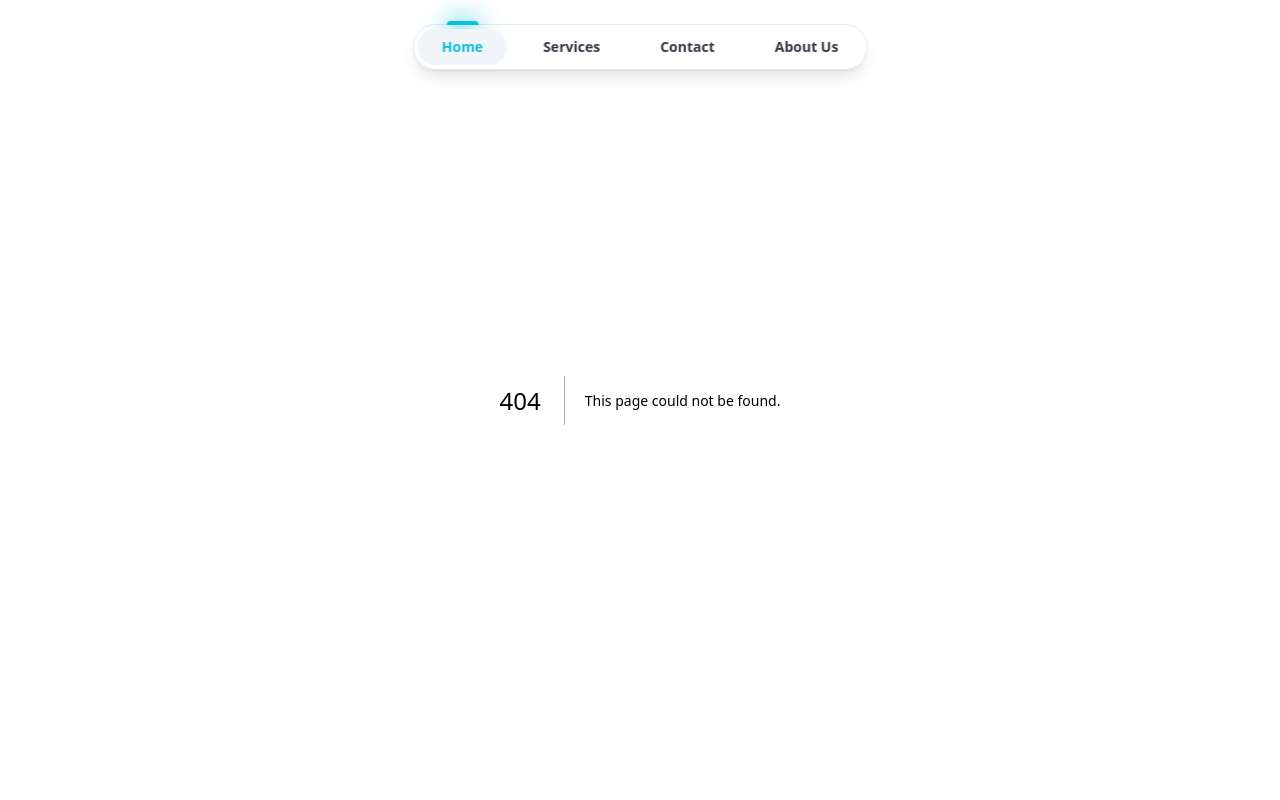
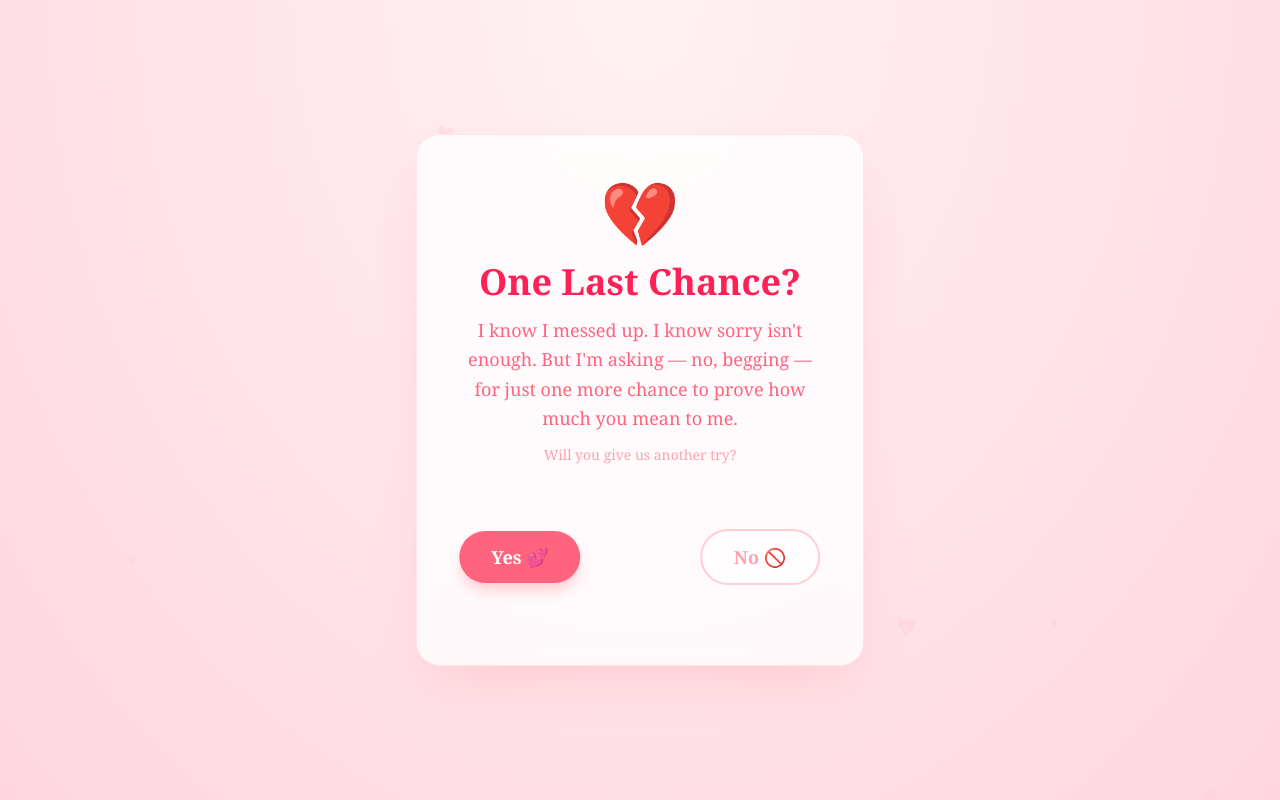
Before and after one commit to katriyam/katriyam-portfolio-v2, a Next.js app: page /one-last-chance in a window 1280 px wide. Before the commit this address had no page. Shown: the top 800 px of the page. Built offline with nearby package versions, Linux system fonts and the light colour scheme.

Commit message:
Add test page

```diff
--- /dev/null
+++ b/app/(marketing)/layout.tsx
@@ -0,0 +1,12 @@
+import { NavigationMenu } from '@/components/nav-menu'
+import { Footer } from '@/components/footer-section'
+
+export default function Layout({ children }: { children: React.ReactNode }) {
+  return (
+    <>
+      <NavigationMenu />
+      {children}
+      <Footer />
+    </>
+  )
+}
--- /dev/null
+++ b/app/api/yes/route.ts
@@ -0,0 +1,11 @@
+import { NextResponse } from 'next/server'
+
+export async function POST() {
+  const time = new Date().toLocaleTimeString()
+  console.log('\n💖 ================================= 💖')
+  console.log(`   SHE SAID YES!! 🎉🎉🎉`)
+  console.log(`   Time: ${time}`)
+  console.log('💖 ================================= 💖\n')
+
+  return NextResponse.json({ ok: true })
+}
--- a/app/layout.tsx
+++ b/app/layout.tsx
@@ -1,18 +1,16 @@
-import type { Metadata } from "next";
-import "./globals.css";
-import { ThemeProvider } from "@/components/theme-provider";
-import { NavigationMenu } from "@/components/nav-menu";
-import { Footer } from "@/components/footer-section";
+import type { Metadata } from 'next'
+import './globals.css'
+import { ThemeProvider } from '@/components/theme-provider'
 
 export const metadata: Metadata = {
-  title: "Katriyam",
-  description: "Grow your business with Katriyam",
-};
+  title: 'Katriyam',
+  description: 'Grow your business with Katriyam',
+}
 
 export default function RootLayout({
   children,
 }: Readonly<{
-  children: React.ReactNode;
+  children: React.ReactNode
 }>) {
   return (
     <html lang="en" suppressHydrationWarning>
@@ -23,11 +21,11 @@ export default function RootLayout({
           enableSystem
           disableTransitionOnChange
         >
-          <NavigationMenu />
+          {/* <NavigationMenu /> */}
           {children}
-          <Footer />
+          {/* <Footer /> */}
         </ThemeProvider>
       </body>
     </html>
-  );
+  )
 }
--- /dev/null
+++ b/app/one-last-chance/page.tsx
@@ -0,0 +1,241 @@
+'use client'
+
+import { useState, useRef, useCallback } from 'react'
+
+export default function LastChancePage() {
+  const [noPosition, setNoPosition] = useState({ x: 0, y: 0 })
+  const [yesClicked, setYesClicked] = useState(false)
+  const [noAttempts, setNoAttempts] = useState(0)
+  const containerRef = useRef<HTMLDivElement>(null)
+  const noButtonRef = useRef<HTMLButtonElement>(null)
+
+  const moveNoButton = useCallback(() => {
+    const container = containerRef.current
+    const noButton = noButtonRef.current
+    if (!container || !noButton) return
+
+    const containerRect = container.getBoundingClientRect()
+    const buttonW = noButton.offsetWidth
+    const buttonH = noButton.offsetHeight
+
+    const maxX = containerRect.width - buttonW
+    const maxY = containerRect.height - buttonH
+
+    // Get current absolute position of the button within the container
+    const currentX = noPosition.x
+    const currentY = noPosition.y
+
+    // Try random positions, avoiding current location
+    let newX: number, newY: number
+    let attempts = 0
+    do {
+      newX = Math.random() * maxX - maxX / 2
+      newY = Math.random() * maxY - maxY / 2
+      attempts++
+    } while (
+      attempts < 20 &&
+      Math.abs(newX - currentX) < 80 &&
+      Math.abs(newY - currentY) < 40
+    )
+
+    // Clamp to container bounds (relative to center)
+    newX = Math.max(-maxX / 2, Math.min(maxX / 2, newX))
+    newY = Math.max(-maxY / 2, Math.min(maxY / 2, newY))
+
+    setNoPosition({ x: newX, y: newY })
+    setNoAttempts((prev) => prev + 1)
+  }, [noPosition])
+
+  const handleYes = async () => {
+    await fetch('/api/yes', { method: 'POST' })
+    setYesClicked(true)
+  }
+
+  const messages = [
+    'Are you sure? 🥺',
+    'Think again...',
+    'Please reconsider 💔',
+    "Don't do this...",
+    'Come on... 😢',
+    'Last warning! 😭',
+    'Pretty please? 🙏',
+    "My heart can't take it!",
+  ]
+
+  if (yesClicked) {
+    return (
+      <div className="min-h-screen flex flex-col items-center justify-center bg-rose-50 px-4">
+        <div className="text-center animate-bounce-in">
+          <div className="text-7xl mb-6">🥰</div>
+          <h1
+            className="text-4xl font-bold text-rose-500 mb-4"
+            style={{ fontFamily: "'Georgia', serif" }}
+          >
+            She said YES!
+          </h1>
+          <p
+            className="text-rose-400 text-lg max-w-sm mx-auto"
+            style={{ fontFamily: "'Georgia', serif" }}
+          >
+            I knew you still cared. Let&apos;s make this work, together. 💕
+          </p>
+          <div className="mt-8 flex justify-center gap-2 text-3xl">
+            {'❤️❤️❤️'.split('').map((heart, i) => (
+              <span
+                key={i}
+                className="inline-block"
+                style={{
+                  animation: `heartPop 0.5s ease ${i * 0.15}s both`,
+                }}
+              >
+                {heart}
+              </span>
+            ))}
+          </div>
+        </div>
+
+        <style>{`
+          @keyframes heartPop {
+            0% { transform: scale(0); opacity: 0; }
+            60% { transform: scale(1.3); }
+            100% { transform: scale(1); opacity: 1; }
+          }
+        `}</style>
+      </div>
+    )
+  }
+
+  return (
+    <div
+      className="min-h-screen flex flex-col items-center justify-center bg-rose-50 px-4 py-12 overflow-hidden"
+      style={{
+        background:
+          'radial-gradient(ellipse at top, #fff1f4 0%, #ffe4ea 50%, #ffd6e0 100%)',
+      }}
+    >
+      {/* Floating hearts background */}
+      <div className="fixed inset-0 pointer-events-none overflow-hidden">
+        {[...Array(8)].map((_, i) => (
+          <div
+            key={i}
+            className="absolute text-rose-200 select-none"
+            style={{
+              left: `${10 + i * 12}%`,
+              fontSize: `${14 + (i % 3) * 10}px`,
+              animation: `floatUp ${4 + (i % 3)}s ease-in-out ${i * 0.7}s infinite`,
+              opacity: 0.4,
+            }}
+          >
+            ♥
+          </div>
+        ))}
+      </div>
+
+      {/* Card */}
+      <div className="relative z-10 bg-white/80 backdrop-blur-sm rounded-3xl shadow-2xl shadow-rose-200 p-8 sm:p-12 max-w-md w-full text-center border border-rose-100">
+        {/* Emoji */}
+        <div
+          className="text-6xl mb-4"
+          style={{ animation: 'softPulse 2s ease-in-out infinite' }}
+        >
+          💔
+        </div>
+
+        {/* Heading */}
+        <h1
+          className="text-3xl sm:text-4xl font-bold text-rose-500 mb-3 leading-tight"
+          style={{ fontFamily: "'Georgia', serif" }}
+        >
+          One Last Chance?
+        </h1>
+
+        {/* Message */}
+        <p
+          className="text-rose-400 text-base sm:text-lg mb-2 leading-relaxed"
+          style={{ fontFamily: "'Georgia', serif" }}
+        >
+          I know I messed up. I know sorry isn&apos;t enough. But I&apos;m
+          asking — no, begging — for just one more chance to prove how much you
+          mean to me.
+        </p>
+
+        {noAttempts > 0 && (
+          <p
+            className="text-rose-300 text-sm mt-2 mb-1 italic transition-all"
+            style={{ fontFamily: "'Georgia', serif" }}
+          >
+            {messages[Math.min(noAttempts - 1, messages.length - 1)]}
+          </p>
+        )}
+
+        <p
+          className="text-rose-300 text-sm mt-3 mb-8"
+          style={{ fontFamily: "'Georgia', serif" }}
+        >
+          Will you give us another try?
+        </p>
+
+        {/* Buttons container */}
+        <div
+          ref={containerRef}
+          className="relative flex items-center justify-center"
+          style={{ height: '120px' }}
+        >
+          {/* YES button — static, center-left */}
+          <button
+            onClick={handleYes}
+            className="absolute z-10 px-8 py-3 rounded-full bg-rose-400 hover:bg-rose-500 active:scale-95 text-white font-bold text-lg shadow-lg shadow-rose-200 transition-all duration-150"
+            style={{
+              fontFamily: "'Georgia', serif",
+              left: 'calc(50% - 120px)',
+              transform: 'translateX(-50%)',
+            }}
+          >
+            Yes 💕
+          </button>
+
+          {/* NO button — moves on hover/touch */}
+          <button
+            ref={noButtonRef}
+            onMouseEnter={moveNoButton}
+            onTouchStart={moveNoButton}
+            onClick={moveNoButton}
+            className="absolute z-10 px-8 py-3 rounded-full border-2 border-rose-200 text-rose-300 font-bold text-lg bg-white/60 hover:bg-rose-50 transition-all duration-300 select-none"
+            style={{
+              fontFamily: "'Georgia', serif",
+              right: 'calc(50% - 120px)',
+              transform: `translate(calc(50% + ${noPosition.x}px), ${noPosition.y}px)`,
+              transition:
+                'transform 0.25s cubic-bezier(0.34, 1.56, 0.64, 1), opacity 0.2s',
+            }}
+          >
+            No 🚫
+          </button>
+        </div>
+
+        {/* Footer note */}
+        {noAttempts >= 3 && (
+          <p
+            className="text-rose-200 text-xs mt-4 italic"
+            style={{ fontFamily: "'Georgia', serif" }}
+          >
+            (the No button keeps running away... maybe that means something 🥺)
+          </p>
+        )}
+      </div>
+
+      <style>{`
+        @keyframes floatUp {
+          0%   { transform: translateY(100vh) rotate(0deg); opacity: 0; }
+          10%  { opacity: 0.4; }
+          90%  { opacity: 0.4; }
+          100% { transform: translateY(-10vh) rotate(20deg); opacity: 0; }
+        }
+        @keyframes softPulse {
+          0%, 100% { transform: scale(1); }
+          50%       { transform: scale(1.12); }
+        }
+      `}</style>
+    </div>
+  )
+}
```
Also changed, not shown: app/(marketing)/about/page.tsx (renamed from app/about/page.tsx), app/(marketing)/page.tsx (renamed from app/page.tsx).
